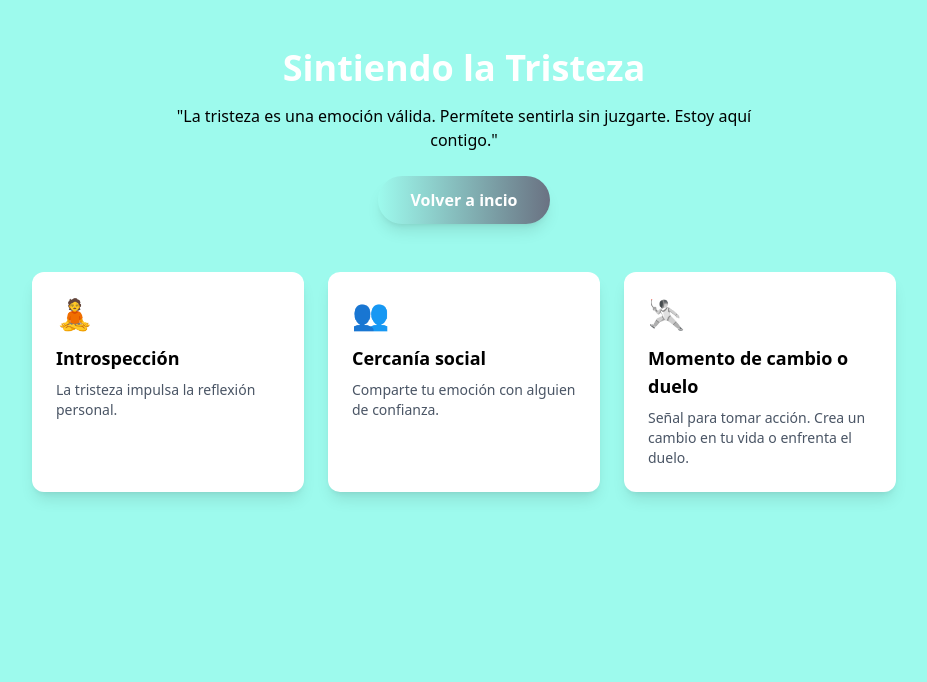
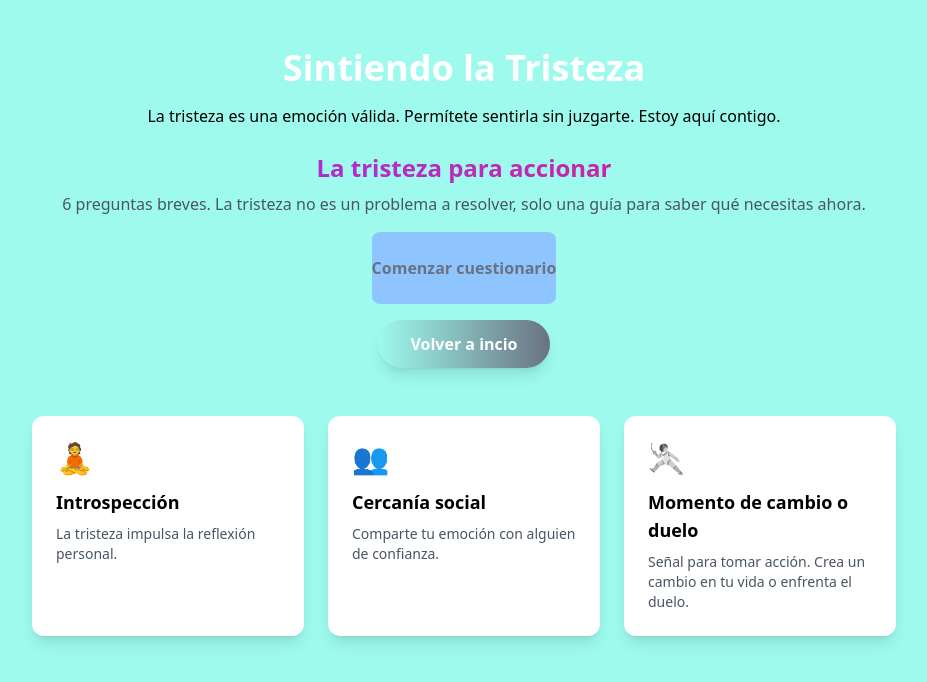
Before and after one commit to lomelixir/claridad, a Next.js app: page /sad in a window 1280 px wide. Shown: the top 682 px of the page, without its empty margins (176-1103 px from the left). Built offline with nearby package versions, Linux system fonts and the light colour scheme.

Commit message:
Working in Quiz functionallity

```diff
--- a/app/(main)/sad/page.tsx
+++ b/app/(main)/sad/page.tsx
@@ -1,6 +1,6 @@
 "use client";
 
-import BreathingExercise from "@/components/breathingExercise/BreathingExercise";
+import SadQuiz from "@/components/sadQuiz/SadQuiz";
 import Button from "@/components/ui/Button";
 import { useRouter } from "next/navigation";
 
@@ -21,10 +21,13 @@ export default function StressedPage() {
           Sintiendo la Tristeza
         </h1>
         <p className="dark:text-white-300 max-w-2xl mx-auto px-4">
-          "La tristeza es una emoción válida. Permítete sentirla sin juzgarte.
-          Estoy aquí contigo."
+          La tristeza es una emoción válida. Permítete sentirla sin juzgarte.
+          Estoy aquí contigo.
         </p>
       </div>
+
+      {/*Cuestionario Binario*/}
+      <SadQuiz />
 
       {/**Button component */}
       <div className="flex justify-center">
--- a/app/(main)/stressed/page.tsx
+++ b/app/(main)/stressed/page.tsx
@@ -21,8 +21,8 @@ export default function StressedPage() {
           Manejo del Estrés
         </h1>
         <p className="dark:text-white-300 max-w-2xl mx-auto px-4">
-          "El estrés puede ser abrumador. Hagamos una pausa y enfoquémonos en el
-          presente."
+          El estrés puede ser abrumador. Hagamos una pausa y enfoquémonos en el
+          presente.
         </p>
       </div>
 
--- /dev/null
+++ b/components/sadQuiz/SadQuiz.tsx
@@ -0,0 +1,50 @@
+import { useState } from "react";
+
+const QUESTIONS = [
+  "¿Llevas más de 2 semanas sintiendo esta misma tristeza casi a diario?",
+  "¿Has evitado activamente pensar en la causa (distracciones, pantallas, sueño excesivo, aislamiento)?",
+  "¿Esta tristeza te ha impedido hacer cosas básicas (comer bien, dormir, higiene, trabajo/estudio)?",
+  "¿Sientes que sabes exactamente qué causó esta tristeza?",
+  "¿Hay al menos una acción pequeña que podrías hacer hoy para cambiar la situación (aunque dé miedo)?",
+  "¿Has compartido esta tristeza con alguien de confianza en los últimos 3 días?",
+];
+
+export default function SadQuiz() {
+  const [quizStarted, setQuizStarted] = useState(false);
+  const [currentQuestionIndex, setCurrentQuestionIndex] = useState();
+  const [answer, setAnswer] = useState();
+  const [quizFinished, setQuizFinished] = useState(false);
+
+  const started = () => {
+    setQuizStarted(true);
+  };
+
+  return (
+    <div className="flex justify-center">
+      <div className="text-center mb-4">
+        <h2
+          className="text-2xl font-bold bg-gradient-to-r from-purple-600 to-pink-600
+          bg-clip-text text-transparent mb-2"
+        >
+          La tristeza para accionar
+        </h2>
+        <p className="text-gray-600 dark:text-gray-400">
+          6 preguntas breves. La tristeza no es un problema a resolver, solo una
+          guía para saber qué necesitas ahora.
+        </p>
+
+        {!quizStarted && (
+          <div className="mt-4">
+            <button
+              className="py-6 rounded-lg font-semibold transition-all bg-blue-300 white:bg-gray-700 text-gray-500"
+              onClick={started}
+            >
+              Comenzar cuestionario
+            </button>
+          </div>
+        )}
+        <div>{quizStarted && <p>QUIZ STARTED</p>}</div>
+      </div>
+    </div>
+  );
+}
--- a/components/ui/Button.tsx
+++ b/components/ui/Button.tsx
@@ -1,5 +1,3 @@
-import { title } from "process";
-
 type ButtonProps = {
   onClick?: () => void;
 };
```
